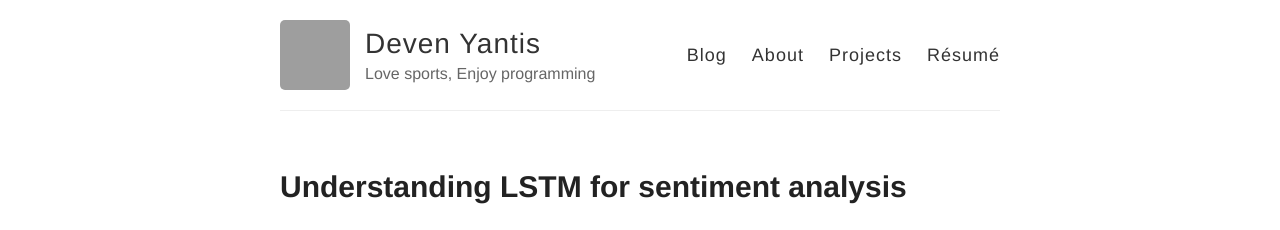
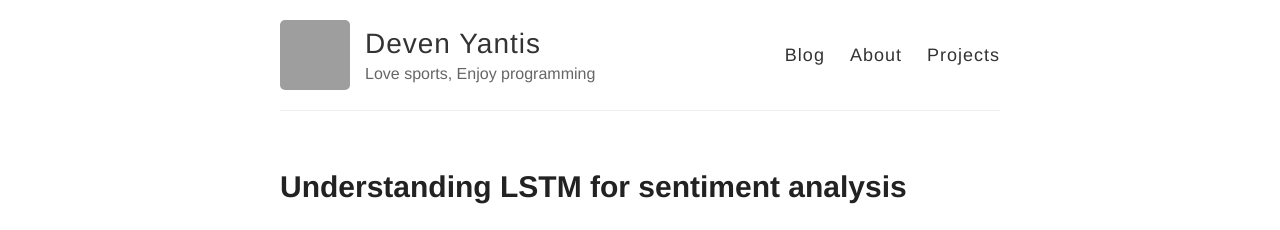
Before and after one commit to devennn/devennn.github.io, a Jekyll site: the page built from index.html, in a window 1280 px wide. Shown: the top 230 px of the page. Built offline with Jekyll 4.4.1, drawn with Linux system fonts in a browser that asks for light colours; grey boxes are pictures that could not be loaded.

Commit message:
Update default.html

```diff
--- a/_layouts/default.html
+++ b/_layouts/default.html
@@ -30,7 +30,7 @@
             <a href="{{ site.baseurl }}/">Blog</a>
             <a href="{{ site.baseurl }}/about">About</a>
             <a href="{{ site.baseurl }}/projects">Projects</a>
-            <a href="{{ site.baseurl }}/resume.pdf" target="_blank">Résumé</a>
+<!--             <a href="{{ site.baseurl }}/resume.pdf" target="_blank">Résumé</a> -->
           </nav>
         </header>
       </div>
```
